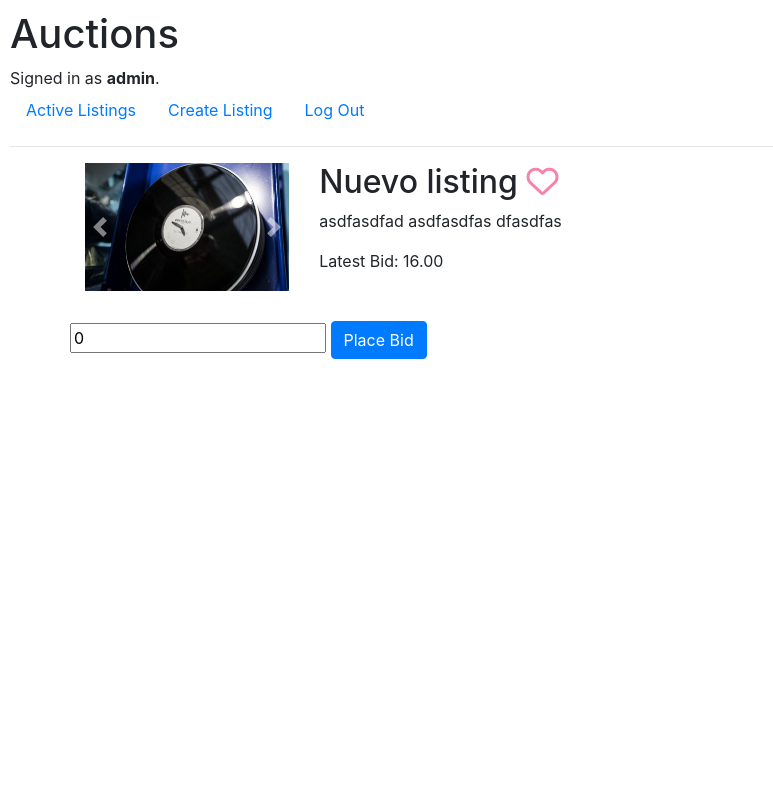
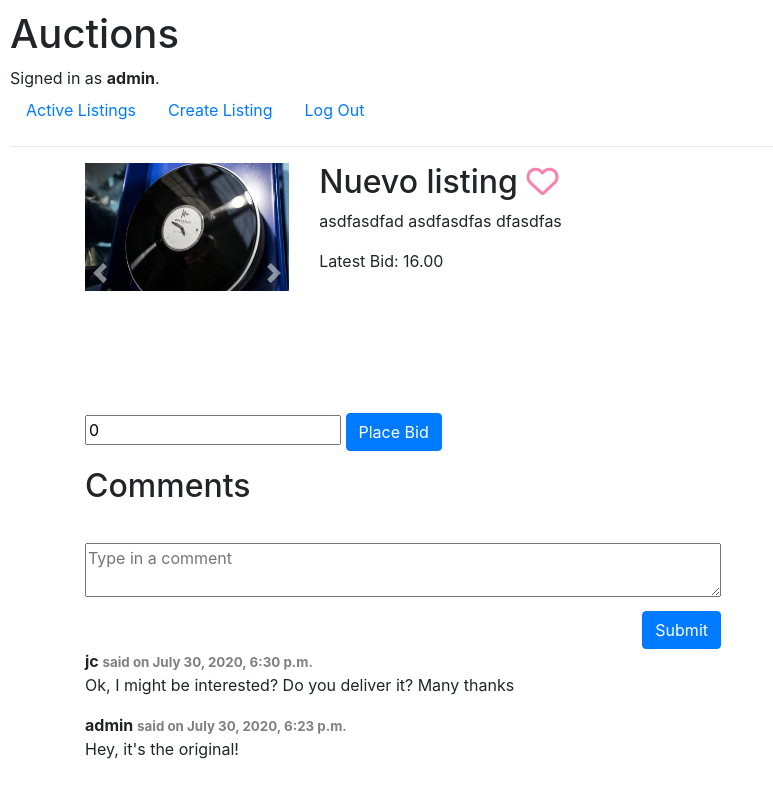
Before and after one commit to jcmpes/auctions, a Django app: page /6 in a window 1280 px wide. Shown: the whole page, without its empty margins (0-773 px from the left). Run offline with Django 3.2, Linux system fonts and the light colour scheme; a user stored in the database is signed in; data comes from the database, SQL or seed files in the repository; some libraries are stand-ins or nearby versions.

Commit message:
Added comments to detail page

```diff
--- a/auctions/models.py
+++ b/auctions/models.py
@@ -19,8 +19,8 @@ class Auction(models.Model):
         ('HO', "Home"),
         ('FA', "Fashion"),
         ('OT', "Other")
+    ]
 
-    ]
     user = models.ForeignKey(settings.AUTH_USER_MODEL, on_delete=models.CASCADE)
     starting_bid = models.DecimalField(max_digits=8, decimal_places=2)
     title = models.CharField(max_length=60)
@@ -62,7 +62,7 @@ class Bid(models.Model):
 
 
 class Comment(models.Model):
+    auction_id = models.ForeignKey(Auction, on_delete=models.CASCADE)
     user_id = models.ForeignKey(User, on_delete=models.DO_NOTHING)
     date = models.DateTimeField(default=timezone.now)
-    title = models.CharField(max_length=60)
     comment = models.TextField(blank=False)
--- a/auctions/static/auctions/styles.css
+++ b/auctions/static/auctions/styles.css
@@ -51,3 +51,34 @@ body {
 .auction-won {
     color: green;
 }
+
+.comments-list {
+    display: flex;
+    flex-direction: column-reverse;
+}
+
+.comments-form {
+    display: flex;
+    align-items: strech;
+}
+
+#comments-form {
+    margin-top: 30px;
+}
+
+#submit-comment {
+    margin-top: 10px;
+}
+
+.comment-user {
+    font-weight: bolder;
+}
+
+.comment-user > span {
+    font-size: smaller;
+    color: grey;
+}
+
+#carousel-thumb {
+    height: 220px;
+}
--- a/auctions/templates/auctions/auction_detail.html
+++ b/auctions/templates/auctions/auction_detail.html
@@ -60,9 +60,9 @@
                 </div>
             </div>
         </div>
+        <!-- Make a Bid. -->
         {% if request.user != auction.user %}
-        <div class="row">
-            <div class=""></div>
+        <div class="bid-form">
             <form class="place-bid" action="{% url 'detail' id %}" method="post">
                 {% csrf_token %}
                 <input type="number" required name="bid" min="{{ auction.get_latest_bid.price }}" value="0" step=".01">
@@ -70,14 +70,42 @@
             </form>
         </div>
         {% else %}
-        <div class="row">
+        <!-- Stop Auction. -->
+        <div class="close-bid">
             <form class="delete-bid" action="{% url 'detail' id %}" method="post">
                 {% csrf_token %}
                 <button class="btn btn-danger" type="submit">Close Auction</button>
             </form>
         </div>
         {% endif %}
-
+        <!-- Comments. -->
+        <div class="comments-section mt-3">
+            <h2>Comments</h2>
+            {% if request.user.is_authenticated %}
+            <div class="comments-form">
+                <form action="{% url 'detail' id%}" method="post" id="comments-form">
+                    {% csrf_token %}
+                    <textarea rows="2" cols="60" form="comments-form" name="comment" placeholder="Type in a comment"></textarea>
+                    <br>
+                    <button class="btn btn-primary mt-2 float-right" type="submit">Submit</button>
+                </form>
+            </div>
+            {% endif %}
+            <div class="comments-list">
+                {% for comment in comments %}
+                    <div class="comment">
+                        <div class="comment-user">{{ comment.user_id }} <span> said on {{ comment.date }}</span></div>
+                        <div class="actual-comment"><p>{{ comment.comment }}</p></div>
+                    </div>
+                {% empty %}
+                    <p>There are no comments for this auction.
+                        {% if not request.user.is_authenticated %}
+                        Please, <a href="{% url 'login' %}">log in</a> if you want to comment.
+                        {% endif %}
+                    </p>
+                {% endfor %}
+            </div>
+        </div>
     </div>
 <!-- JQuery -->
 <script type="text/javascript" src="https://cdnjs.cloudflare.com/ajax/libs/jquery/3.5.1/jquery.min.js"></script>
--- a/auctions/views.py
+++ b/auctions/views.py
@@ -9,7 +9,7 @@ from django.views.generic.detail import DetailView
 # from django.views.generic import CreateView
 from .forms import CreateListing, CreateListingImages
 
-from .models import User, Auction, AuctionImage, Bid
+from .models import User, Auction, AuctionImage, Bid, Comment
 
 
 def index(request):
@@ -96,32 +96,29 @@ def create(request):
 def detail(request, id):
     if request.method == "POST":
         auction = get_object_or_404(Auction, pk=id)
-        if request.user != auction.user:
-            new_bid = request.POST['bid']
-            obj = Bid.objects.create(user_id=request.user, auction_id=auction, price=new_bid)
-            obj.save()
+        if request.POST['comment']:
+            comment = request.POST['comment']
+            com = Comment.objects.create(user_id=request.user, auction_id=auction, comment=comment)
             return redirect('detail', id=id)
         else:
-            auction.active = False
-            auction.save()
-            return redirect('detail', id=id)
+            if request.user != auction.user:
+                new_bid = request.POST['bid']
+                obj = Bid.objects.create(user_id=request.user, auction_id=auction, price=new_bid)
+                obj.save()
+                return redirect('detail', id=id)
+            else:
+                auction.active = False
+                auction.save()
+                return redirect('detail', id=id)
     else:
         auction = get_object_or_404(Auction, pk=id)
-        # If there is no bid on the item, one will be created,
-        # If there is already a bid it will be passed in to the template
-        # THIS LOGIS WAS MOVED TO THE MODELS
-        # try:
-        #     bid = Bid.objects.filter(auction_id=auction).latest('date')
-        # except Bid.DoesNotExist:
-        #     bid = Bid.objects.create(user_id=auction.user, auction_id=auction, price=auction.starting_bid)
-        #     bid.save()
-
         images = AuctionImage.objects.filter(auction=auction)
-
+        comments = Comment.objects.all()
         context = {
             "auction": auction,
             "images": images,
-            "id": id
+            "id": id,
+            "comments": comments
         }
         if auction.active == False and bid.user_id == request.user:
             context["user_won"] = request.user
```
Also changed, not shown: auctions/migrations/0017_auto_20200730_1809.py (added), db.sqlite3.
